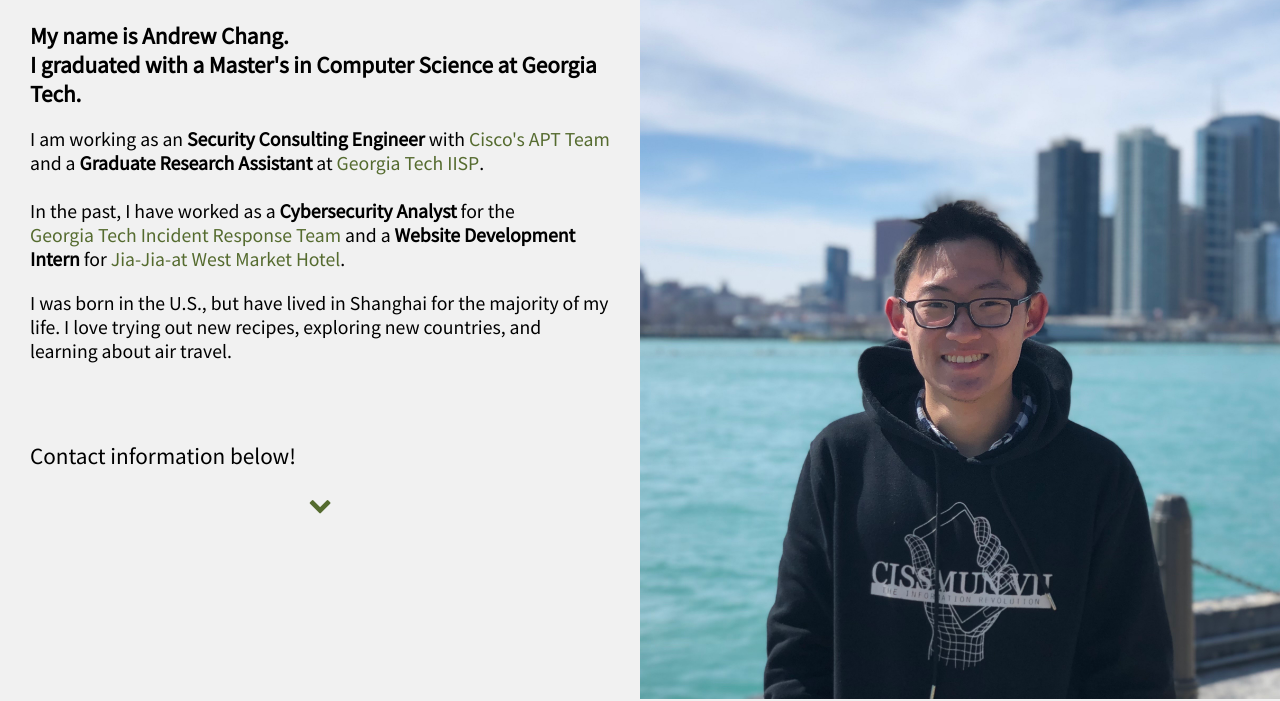
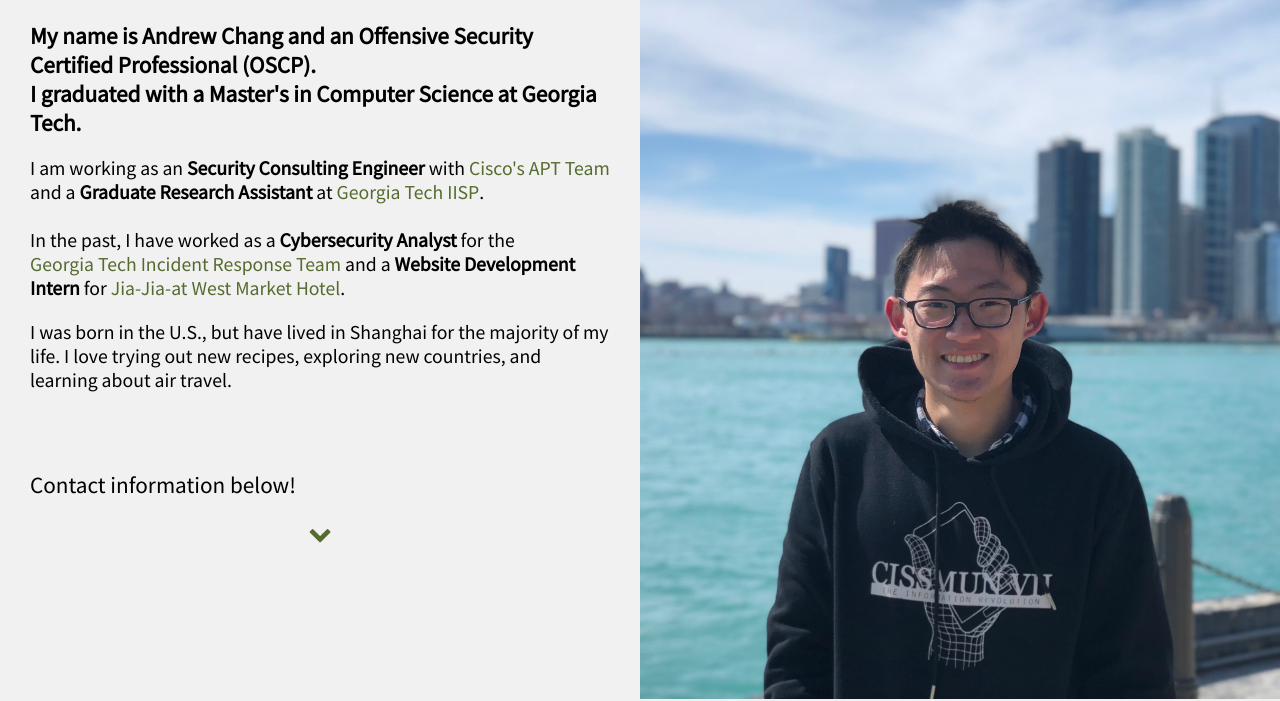
Before and after one commit to timeforchang/website, a plain HTML site: page index.html in a window 1280 px wide. Shown: the part 101-802 px from the top of the page. Drawn offline with nearby package versions, Linux system fonts and the light colour scheme.

Commit message:
Added OSCP

```diff
--- a/index.html
+++ b/index.html
@@ -23,7 +23,7 @@
     <body>
         <div class = "half-section" id = "about">
         	<h1><span style = "color: darkolivegreen; font-size:1.5em;">Hello!</span> </h1>
-            <h2>    My name is Andrew Chang. <br>
+            <h2>    My name is Andrew Chang and an Offensive Security Certified Professional (OSCP). <br>
                     I graduated with a Master's in Computer Science at Georgia Tech. <br> </h2>
             <p>     I am working as an <b>Security Consulting Engineer</b> with <a style="display: inline-block;" href="https://www.cisco.com/c/en/us/products/security/advisory-services-assessments-penetration.html" target="_blank">Cisco's APT Team</a> and a <b>Graduate Research Assistant</b> at <a style="display: inline-block;" href="http://cyber.gatech.edu/" target="_blank">Georgia Tech IISP</a>.<br><br>
                     In the past, I have worked as a <b>Cybersecurity Analyst</b> for the <a href="https://oit.gatech.edu/services/security-and-identity/cyber-security-incident-response-and-management" target="_blank">Georgia Tech Incident Response Team</a> and a <b>Website Development Intern</b> for <a href="https://www.jj-whotel.com.tw/" target="_blank">Jia-Jia-at West Market Hotel</a>. </p>
```
